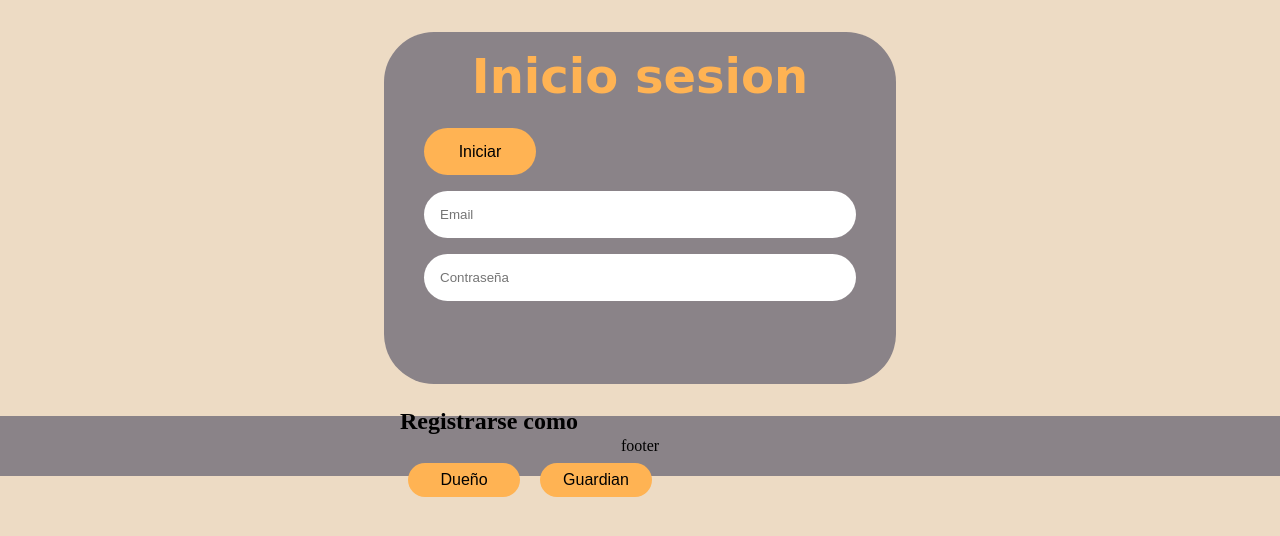
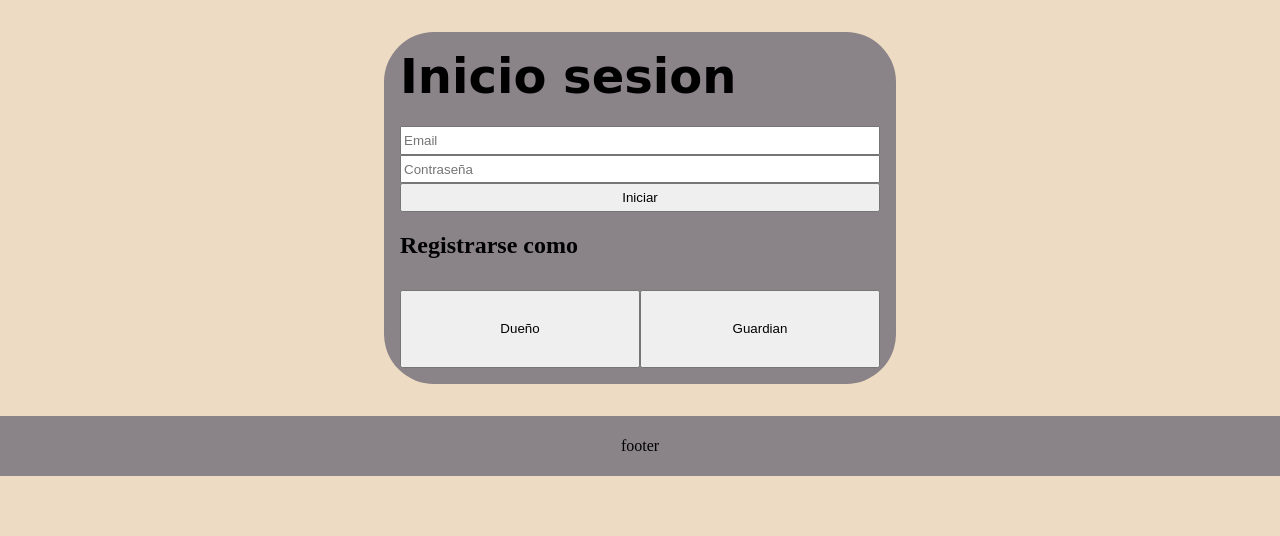
Before and after one commit to ImTobillo/PetHero, a PHP site: page /html/inicio.html in a window 1280 px wide. Shown: the part 162-698 px from the top of the page. Run offline with PHP 8.4, Linux system fonts and the light colour scheme; some web fonts are replaced.

Commit message:
css - inicio cambios

```diff
--- a/css/inicio.css
+++ b/css/inicio.css
@@ -1,5 +1,8 @@
-
-
+.navegador .registrarse-link{
+    text-decoration: none;
+    color: #000;
+    align-content: flex-end;
+}
 main{
     display: flex;
     justify-content: center;
@@ -17,58 +20,26 @@ main{
     height: 20rem;
 }
 
-.main h1{
-    color: #ffb353;
-    text-align: center;
+/*FORMULARIO*/
+.form{
+    display: grid;
+    grid-template-columns: 1fr;
+    grid-template-rows: 1fr 1fr 1fr;
 }
 
-/*FORMULARIO*/
-.form{
-    margin: 1rem;
-    display: grid;
-    grid-template-columns: 1fr;
-    grid-template-rows: 1fr 1fr 1fr 1fr;
+.button .iniciar{
+    justify-self: stretch;
+    align-self: stretch;
 }
 
-.form .input_usuario{
-    grid-row: 1/2;
-    padding: 1rem;
-    padding-left: 1rem;
+.contenedor-registrarse{
+    display: grid;
+    grid-template-columns: 1fr 1fr;
+    grid-template-rows: 1fr 1fr;
 }
 
-.form .input_email{
-    grid-row: 2/3;
-    padding: 1rem;
-    padding-left: 1rem;
-}
-
-.form .input_contra{
-    grid-row: 3/4;
-    padding: 1rem;
-    padding-left: 1rem;
-}
-
-.contenedor_button{
-    grid-row: 4/5;
-    justify-self: center;
-}
-
-/*GENERALES*/
-.button{
-    background-color: #ffb353;
-    border: 0ch;
-    border-radius: 50px;
-    padding: .5rem;
-    margin: .5rem;
-    width: 7rem;
-    text-align: center;
-    font-size: medium;
-}
-
-input {
-    border-radius: 50px;
-    border: none;
-    margin: .5rem;
+.registrarse{
+    grid-column: 1/3;
 }
 
 /*MEDIAS*/
```
